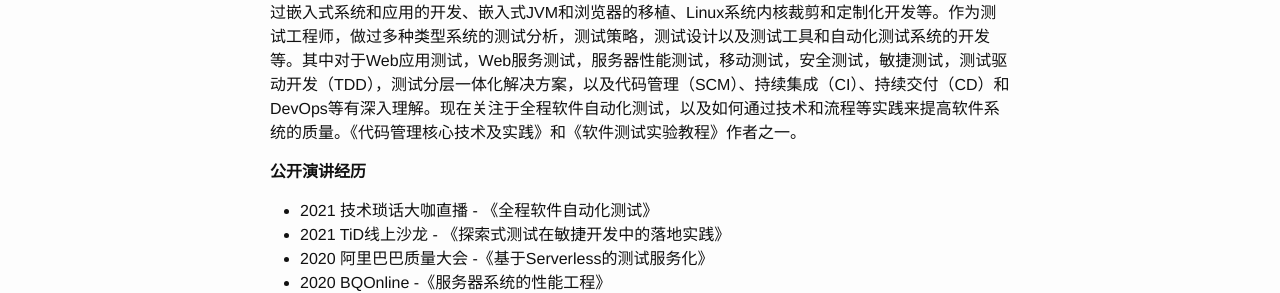
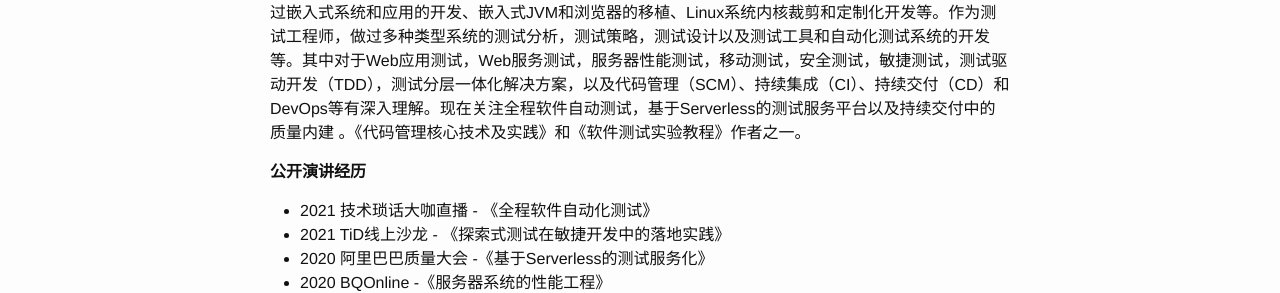
Before and after one commit to TWRanMan/twranman.github.io, a Jekyll site: the page built from about.md, in a window 1280 px wide. Shown: the part 187-480 px from the top of the page. Built offline with Jekyll 4.4.1, drawn with Linux system fonts in a browser that asks for light colours; some of the changed text lies outside the part shown.

Commit message:
update some docs

```diff
--- a/about.md
+++ b/about.md
@@ -4,7 +4,8 @@ title: 关于我（知行合一，跬步千里）
 permalink: /about/
 ---
 
-现任ThoughtWorks首席软件测试和质量咨询师，超过16年软件开发和测试工作经验。作为开发工程师做过嵌入式系统和应用的开发、嵌入式JVM和浏览器的移植、Linux系统内核裁剪和定制化开发等。作为测试工程师，做过多种类型系统的测试分析，测试策略，测试设计以及测试工具和自动化测试系统的开发等。其中对于Web应用测试，Web服务测试，服务器性能测试，移动测试，安全测试，敏捷测试，测试驱动开发（TDD），测试分层一体化解决方案，以及代码管理（SCM）、持续集成（CI）、持续交付（CD）和DevOps等有深入理解。现在关注于全程软件自动化测试，以及如何通过技术和流程等实践来提高软件系统的质量。《代码管理核心技术及实践》和《软件测试实验教程》作者之一。
+现任ThoughtWorks首席软件测试和质量咨询师，超过16年软件开发和测试工作经验。作为开发工程师做过嵌入式系统和应用的开发、嵌入式JVM和浏览器的移植、Linux系统内核裁剪和定制化开发等。作为测试工程师，做过多种类型系统的测试分析，测试策略，测试设计以及测试工具和自动化测试系统的开发等。其中对于Web应用测试，Web服务测试，服务器性能测试，移动测试，安全测试，敏捷测试，测试驱动开发（TDD），测试分层一体化解决方案，以及代码管理（SCM）、持续集成（CI）、持续交付（CD）和DevOps等有深入理解。现在关注全程软件自动测试，基于Serverless的测试服务平台以及持续交付中的质量内建
+。《代码管理核心技术及实践》和《软件测试实验教程》作者之一。
 
 
 **公开演讲经历**
```
